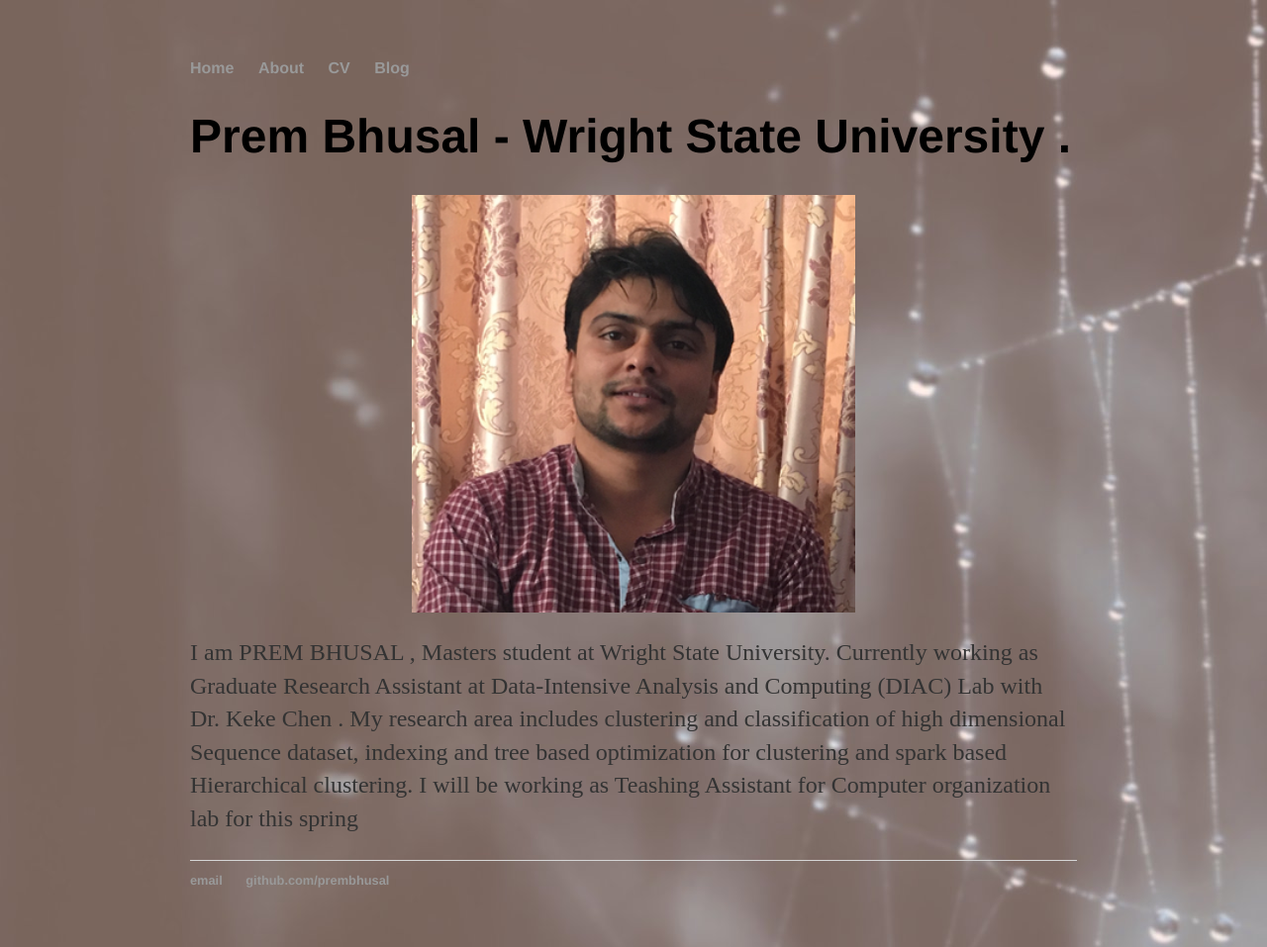
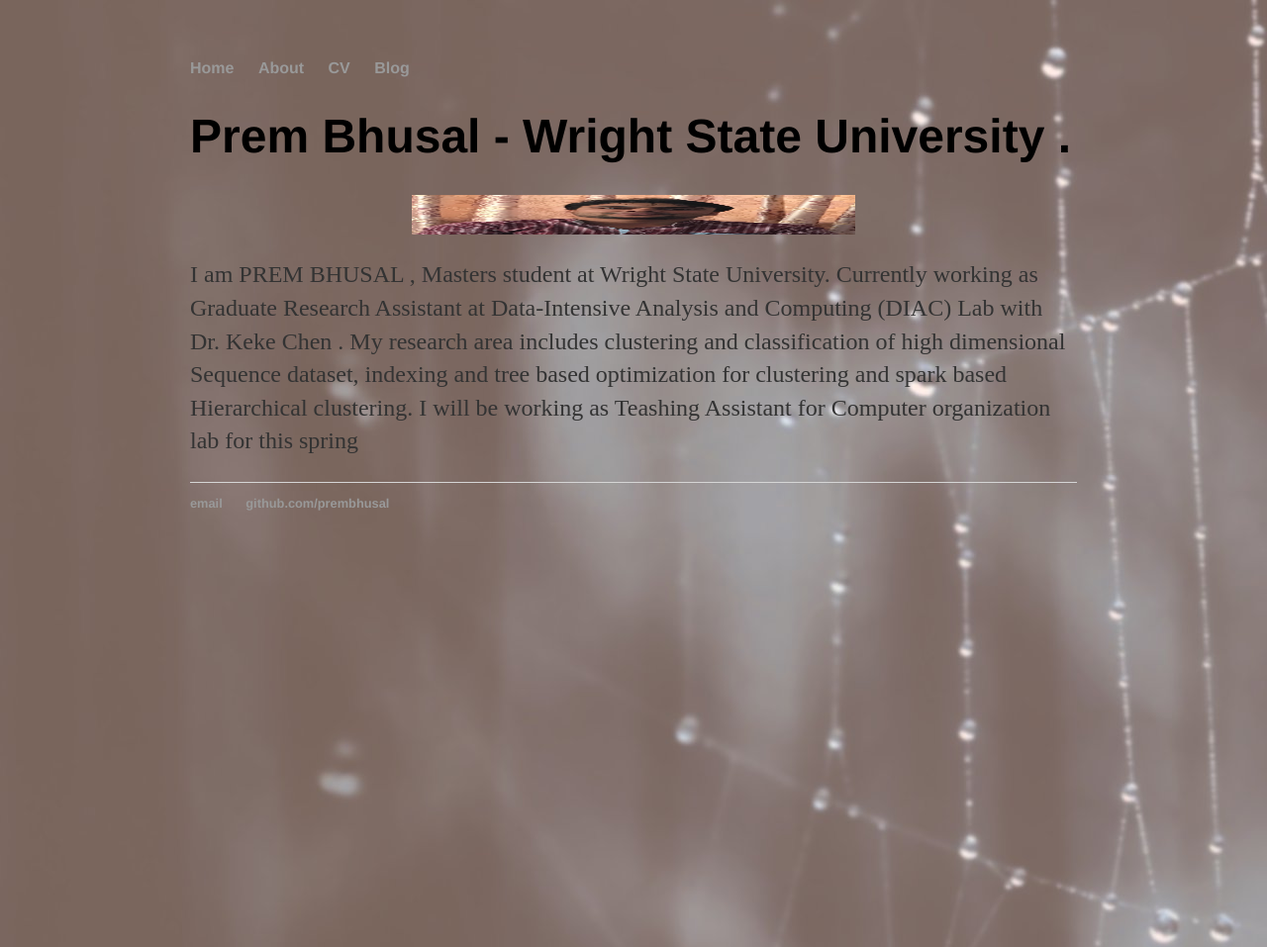
Before and after one commit to prembhusal/prembhusalWebsite, a Jekyll site: the page built from index.html, in a window 1280 px wide. Shown: the whole page at 99% size. Built offline with Jekyll 4.4.1, drawn with Linux system fonts in a browser that asks for light colours.

Commit message:
Update index.html

```diff
--- a/index.html
+++ b/index.html
@@ -4,7 +4,7 @@ title: prembhusal
 ---
 <div class="blurb">
 	<h1>Prem Bhusal - Wright State University .</h1>
-	<img src="/img/prem2.jpg" alt="HTML5 Icon" class ="center">
+	<img src="/img/prem2.jpg" alt="HTML5 Icon" class ="center",width="40" height="40">
 	<p>I am PREM BHUSAL , Masters student at  Wright State University. Currently  working as Graduate Research Assistant at
 	Data-Intensive Analysis and Computing (DIAC) Lab with Dr. Keke Chen . My research area includes clustering
 	and classification of high dimensional Sequence dataset, indexing and tree based optimization for clustering and spark based
```
